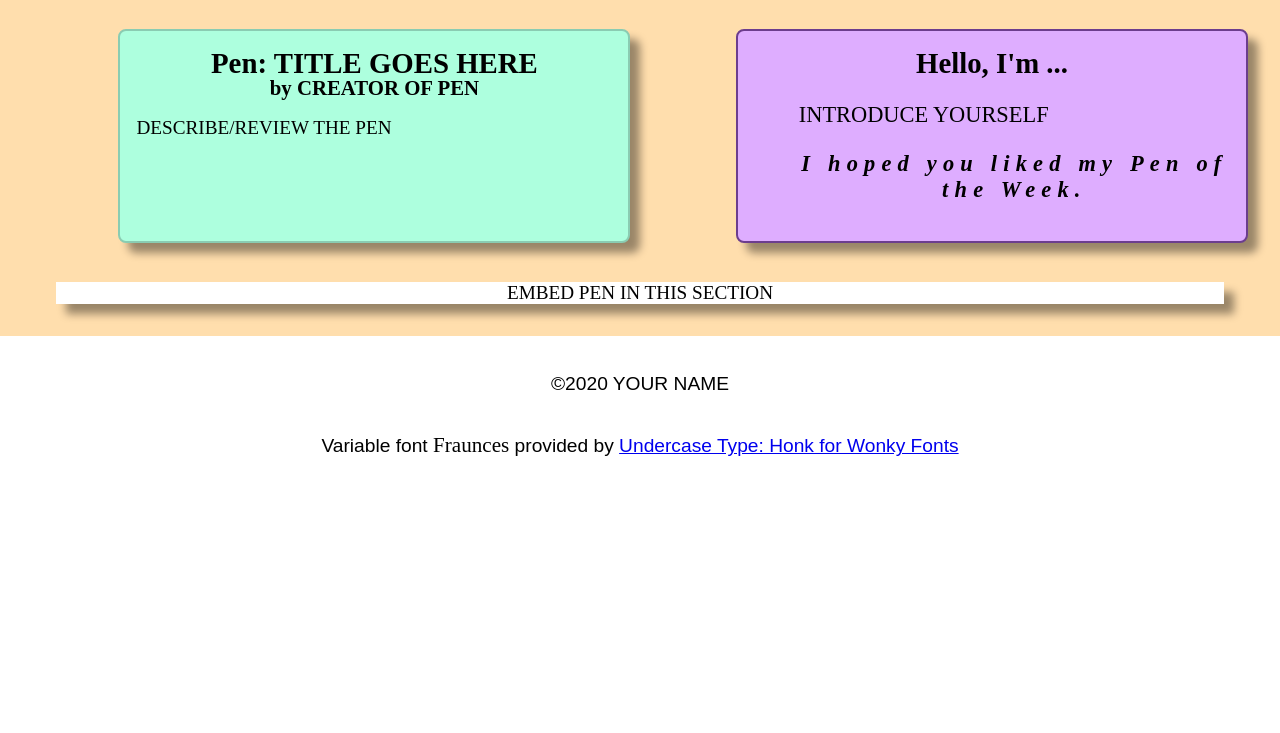
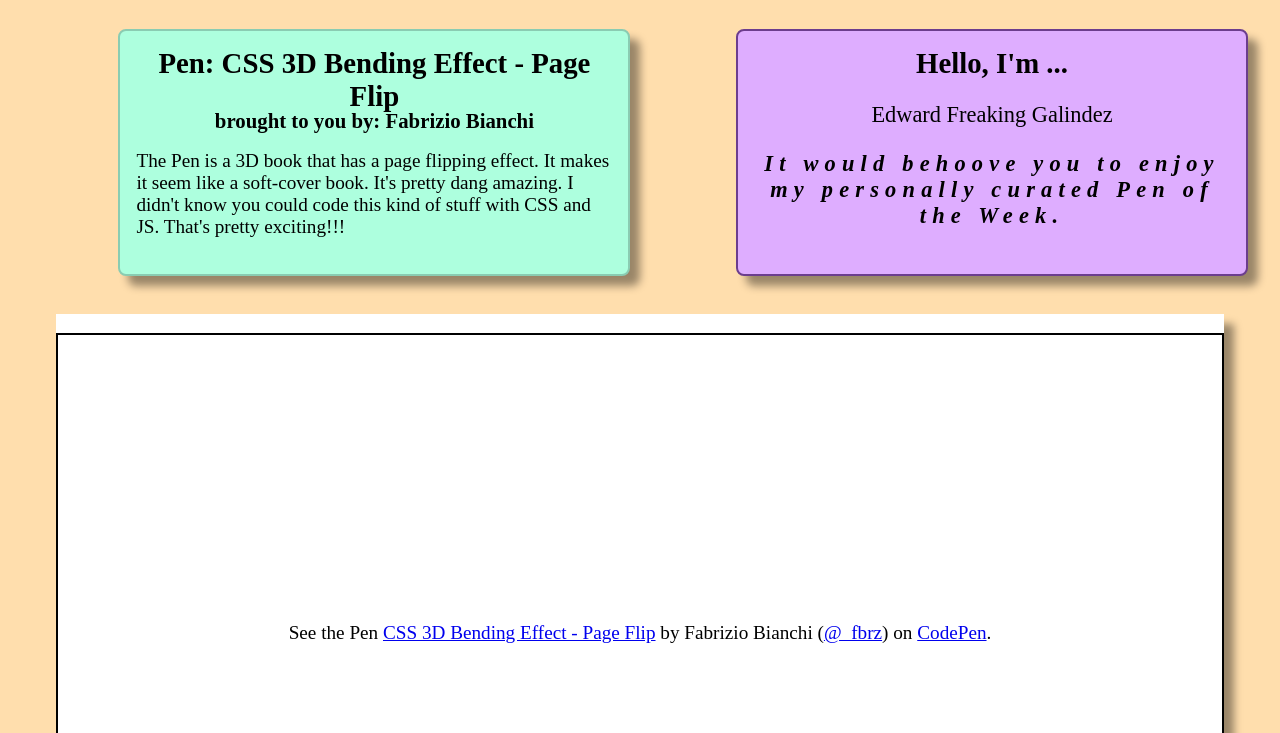
Before and after one commit to RVCC-IDMX/embed-codepen-RadicaIEdward, a plain HTML site: page index.html in a window 1280 px wide. Shown: the part 67-800 px from the top of the page. Drawn offline with Linux system fonts and the light colour scheme; a script that the page names is missing; a web font is replaced by a local one.

Commit message:
Updated README.md, HTML, and changed syling

```diff
--- a/index.html
+++ b/index.html
@@ -16,19 +16,24 @@
 
       <main>
         <article>
-          <h2>Pen: TITLE GOES HERE</h2>
-          <h3>by CREATOR OF PEN</h3>
-          <p>DESCRIBE/REVIEW THE PEN</p>
+          <h2>Pen: CSS 3D Bending Effect - Page Flip</h2>
+          <h3>brought to you by: Fabrizio Bianchi</h3>
+          <p>The Pen is a 3D book that has a page flipping effect. It makes it seem like a soft-cover book. It's pretty dang amazing. I didn't know you could code this kind of stuff with CSS and JS. That's pretty exciting!!!</p>
         </article>
-        <section>EMBED PEN IN THIS SECTION</section>
+        <section><p class="codepen" data-height="600" data-default-tab="html,result" data-slug-hash="whxbF" data-user="_fbrz" style="height: 600px; box-sizing: border-box; display: flex; align-items: center; justify-content: center; border: 2px solid; margin: 1em 0; padding: 1em;">
+          <span>See the Pen <a href="https://codepen.io/_fbrz/pen/whxbF">
+          CSS 3D Bending Effect - Page Flip</a> by Fabrizio Bianchi (<a href="https://codepen.io/_fbrz">@_fbrz</a>)
+          on <a href="https://codepen.io">CodePen</a>.</span>
+        </p>
+        <script async src="https://cpwebassets.codepen.io/assets/embed/ei.js"></script></section>
         <aside>
           <h2>Hello, I'm ...</h2>
-          <p>INTRODUCE YOURSELF</p>
-          <p class="bye">I hoped you liked my Pen of the Week.</p>
+          <p class="myname">Edward Freaking Galindez</p>
+          <p class="bye">It would behoove you to enjoy my personally curated Pen of the Week.</p>
         </aside>
       </main>
       <footer class="sans-serif">
-        <p>&copy;2020 YOUR NAME</p>
+        <p>&copy;2021 Edward Galindez</p>
         <p>
           Variable font <span class="serif">Fraunces</span> provided by
           <a href="https://github.com/undercasetype/Fraunces"
--- a/style.css
+++ b/style.css
@@ -97,6 +97,10 @@ aside p {
   text-align: center;
 }
 
+.myname {
+  text-align: center;
+}
+
 section {
   height: max-content;
   width: 96%;
@@ -151,7 +155,7 @@ footer {
   }
 
   aside p {
-    padding-left: 2em;
+    /* padding-left: 2em; */
     max-width: 65ch;
   }
 
```
Also changed, not shown: 1 other file.
